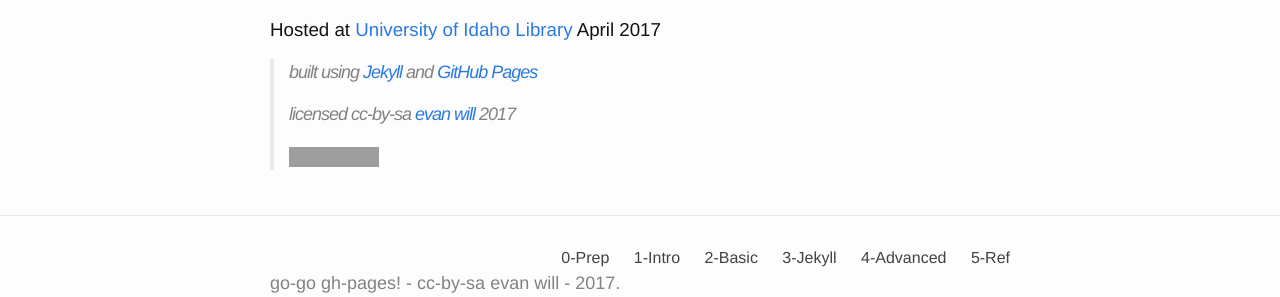
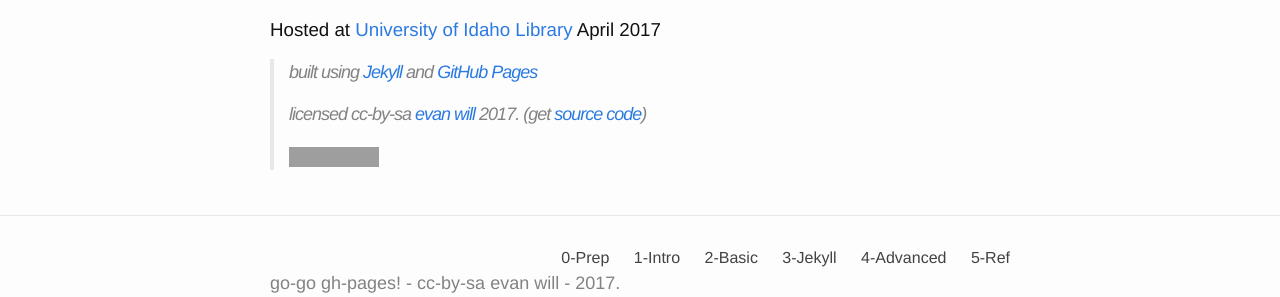
Before and after one commit to evanwill/go-go-ghpages, a Jekyll site: the page built from index.md, in a window 1280 px wide. Shown: the part 629-926 px from the top of the page. Built offline with Jekyll 4.4.1, drawn with Linux system fonts in a browser that asks for light colours; part of the change alters nothing that is shown; grey boxes are pictures that could not be loaded.

```diff
--- a/_config.yml
+++ b/_config.yml
@@ -4,8 +4,15 @@
 title: go-go gh-pages!
 description: >
   Learn about GitHub pages and Jekyll.
-baseurl: "" # the subpath of your site, e.g. /blog
-url: "https://evanwill.github.io/go-go-ghpages" # the base hostname & protocol for your site
+keywords: "workshops, websites, gh-pages"
+
+url: "https://evanwill.github.io/go-go-ghpages"
+
+# author settings for cc-by
+author: evan will
+github_username: evanwill
+pub_year: 2017
+repo: "https://github.com/evanwill/workshop-template"
 
 google_analytics: UA-74844011-1
 
--- a/_sass/_layout.scss
+++ b/_sass/_layout.scss
@@ -118,7 +118,7 @@
 .footer-col-wrapper {
   /*font-size: 15px;*/
   color: $grey-color;
-  margin-left: -$spacing-unit / 2;
+  /*margin-left: -$spacing-unit / 2;*/
   @extend %clearfix;
 }
 
--- a/index.md
+++ b/index.md
@@ -22,6 +22,6 @@ Watch [workshop screen cast](https://youtu.be/SWVjQsvQocA) for full content.
 
 > built using [Jekyll](https://jekyllrb.com/) and [GitHub Pages](https://pages.github.com/)
 >
-> licensed cc-by-sa <a href="https://github.com/evanwill">evan will</a> 2017
+> licensed cc-by-sa <a href="https://github.com/evanwill">evan will</a> 2017. (get [source code]({{ site.repo }}))
 >
 > <a href="http://creativecommons.org/licenses/by-sa/4.0/" rel="license"><img style="border-width: 0;" src="https://i.creativecommons.org/l/by-sa/4.0/88x31.png" alt="Creative Commons License" /></a>
```
